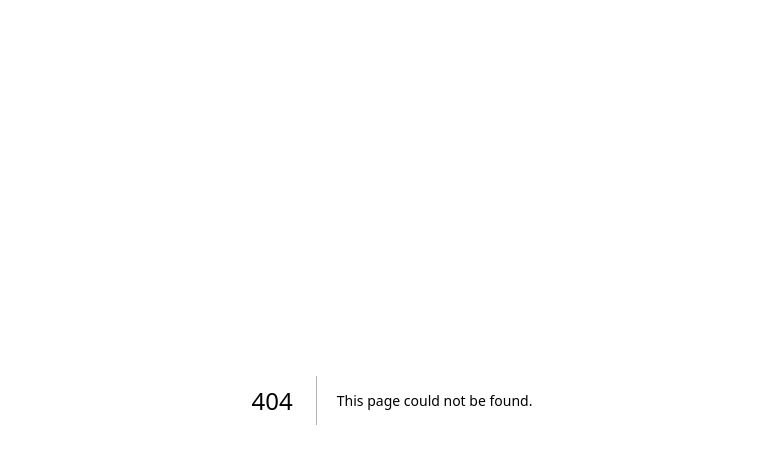
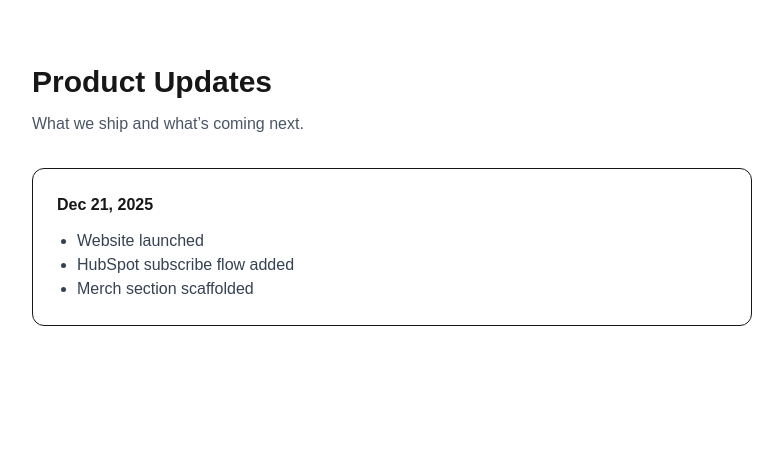
Before and after one commit to Who-Got-Next-Mobile-App/whogotnextapp-site, a Next.js app: page /updates in a window 1280 px wide. Before the commit this address had no page. Shown: the top 464 px of the page, without its empty margins (248-1031 px from the left). Built offline with nearby package versions, Linux system fonts and the light colour scheme.

Commit message:
Add updates, subscribe, and merch pages

```diff
--- /dev/null
+++ b/app/updates/page.tsx
@@ -0,0 +1,19 @@
+export default function UpdatesPage() {
+    return (
+        <main className="mx-auto max-w-3xl px-6 py-16">
+            <h1 className="text-3xl font-bold">Product Updates</h1>
+            <p className="mt-3 text-gray-600">
+                What we ship and what’s coming next.
+            </p>
+
+            <div className="mt-8 rounded-xl border p-6">
+                <h2 className="font-semibold">Dec 21, 2025</h2>
+                <ul className="mt-3 list-disc pl-5 text-gray-700">
+                    <li>Website launched</li>
+                    <li>HubSpot subscribe flow added</li>
+                    <li>Merch section scaffolded</li>
+                </ul>
+            </div>
+        </main>
+    );
+}
```
Also changed, not shown: app/merch/page.tsx (added), app/subscribe/page.tsx (added).
